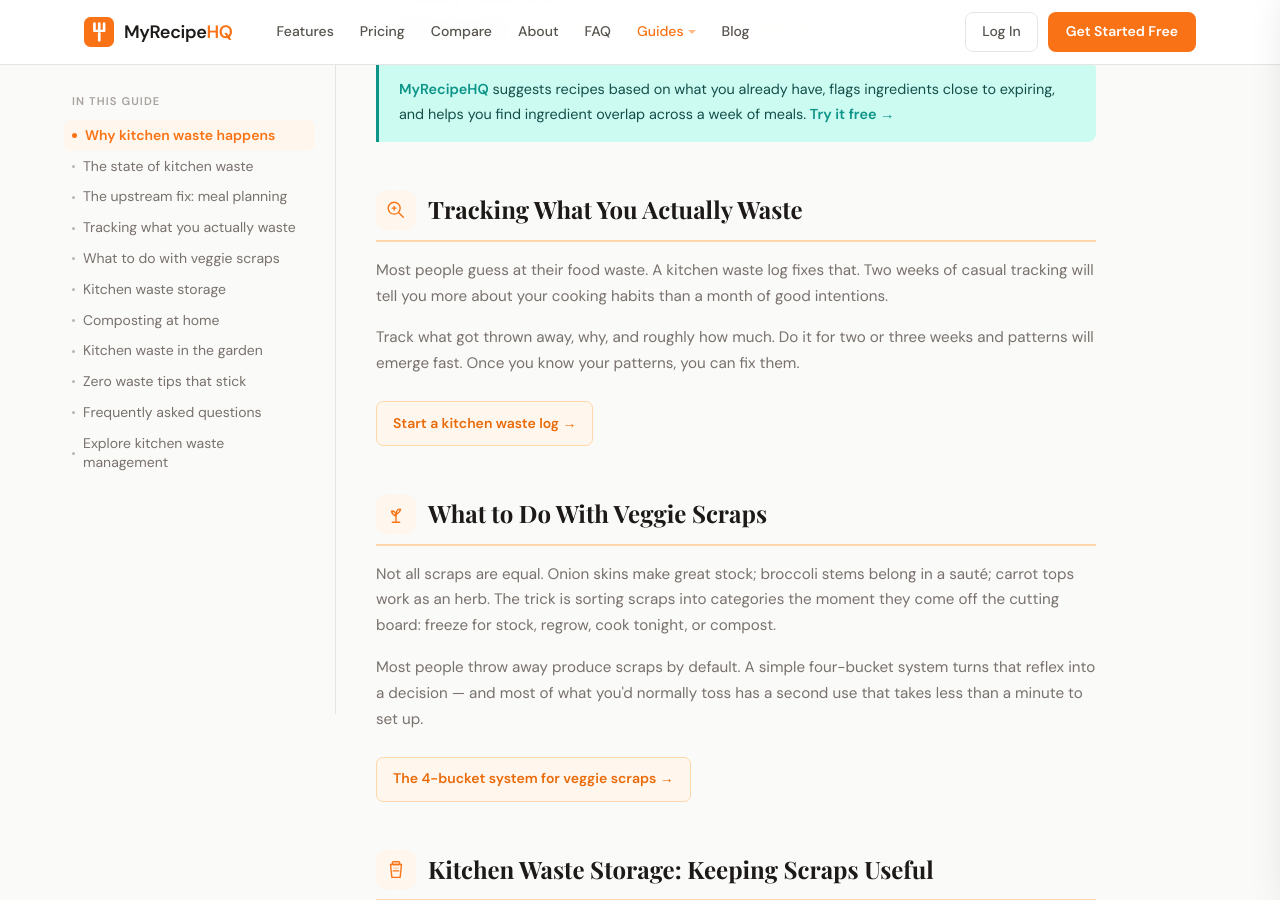
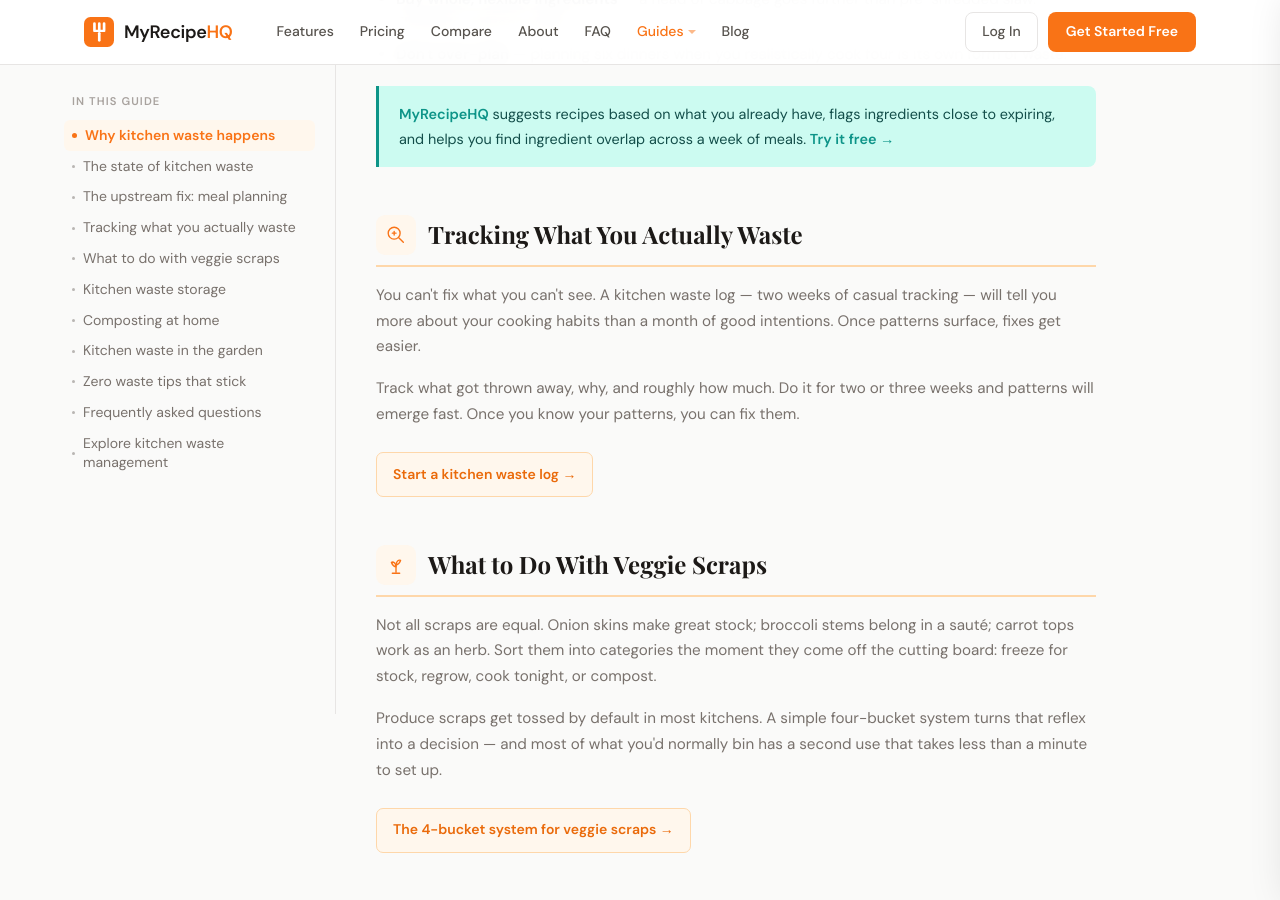
Before and after one commit to bgerlach463/recipehq-site, a Jekyll site: the page built from guides/kitchen-waste.html, in a window 1280 px wide and 900 px high, scrolled down 2032 px. Built offline with Jekyll 4.4.1, drawn with Linux system fonts in a browser that asks for light colours; some of the changed text lies outside the part shown.

Commit message:
Scrub AI tells from pillar guides + align meal planning FAQ
- Kitchen waste pillar: rewrite opener, 'The trick is...', and four
  'Most people...' paragraph starts
- Meal planning home pillar: rewrite main opener (triple tell), 'It's
  not about X, it's about Y' construction, 'This guide covers...' +
  'actually works', 'The key is...' FAQ, 'Most households...' FAQ, and
  'actually work' in descriptions
- Meal planning tips post: align JSON-LD FAQ with updated 2–5 dinner
  messaging (was out of sync with its own body and Tip 3)

Co-Authored-By: Claude Opus 4.6 (1M context) <noreply@anthropic.com>

```diff
--- a/_posts/2026-04-13-meal-planning-tips.html
+++ b/_posts/2026-04-13-meal-planning-tips.html
@@ -155,7 +155,7 @@ head_extra: |
           {
             "@type": "Question",
             "name": "How many dinners should I plan?",
-            "acceptedAnswer": { "@type": "Answer", "text": "Four to five is the right range for most families. Planning all seven nights sets you up to fail when plans change — and plans always change. Four dinners planned well, with leftovers covering a night or two, works better than seven meals that feel like commitments." }
+            "acceptedAnswer": { "@type": "Answer", "text": "Anywhere from 2 to 5 dinners, depending on how often you shop. If you shop twice a week, 2 or 3 dinners per trip keeps things fresh and flexible. If you do one weekly shop, 4 or 5 dinners covers the week with room for leftovers, a meal out, and the occasional unplanned night." }
           }
         ]
       }
--- a/guides/kitchen-waste.html
+++ b/guides/kitchen-waste.html
@@ -275,7 +275,7 @@ head_extra: |
             "name": "What's the easiest way to start reducing kitchen waste?",
             "acceptedAnswer": {
               "@type": "Answer",
-              "text": "Keep a notepad near your trash can for two weeks and write down everything you throw away. Most people are surprised by how quickly patterns appear — and once you see them, fixing them feels straightforward."
+              "text": "Keep a notepad near your trash can for two weeks and write down everything you throw away. Patterns surface fast once you start tracking — and once you see them, fixing them feels straightforward."
             }
           }
         ]
@@ -351,7 +351,7 @@ head_extra: |
   <main class="main-content">
 
     <div class="content-intro">
-      <p>Most kitchen waste isn't caused by carelessness — it's a planning gap. This guide covers the full system: from smarter meal planning upstream to composting and gardening downstream. Work through it all, or jump to the section you need most.</p>
+      <p>Kitchen waste is rarely a carelessness problem. It's a planning gap — the space between what gets bought and what ends up cooked — and closing that gap reaches into meal planning upstream and composting downstream. Work through the whole system below, or jump to the section you need most.</p>
     </div>
 
     <!-- Section 1: Why Kitchen Waste Happens -->
@@ -499,7 +499,7 @@ head_extra: |
         </div>
         Tracking What You Actually Waste
       </h2>
-      <p>Most people guess at their food waste. A kitchen waste log fixes that. Two weeks of casual tracking will tell you more about your cooking habits than a month of good intentions.</p>
+      <p>You can't fix what you can't see. A kitchen waste log — two weeks of casual tracking — will tell you more about your cooking habits than a month of good intentions. Once patterns surface, fixes get easier.</p>
       <p>Track what got thrown away, why, and roughly how much. Do it for two or three weeks and patterns will emerge fast. Once you know your patterns, you can fix them.</p>
       <a href="/blog/kitchen-waste-log/" class="read-link">Start a kitchen waste log →</a>
     </section>
@@ -517,8 +517,8 @@ head_extra: |
         </div>
         What to Do With Veggie Scraps
       </h2>
-      <p>Not all scraps are equal. Onion skins make great stock; broccoli stems belong in a sauté; carrot tops work as an herb. The trick is sorting scraps into categories the moment they come off the cutting board: freeze for stock, regrow, cook tonight, or compost.</p>
-      <p>Most people throw away produce scraps by default. A simple four-bucket system turns that reflex into a decision — and most of what you'd normally toss has a second use that takes less than a minute to set up.</p>
+      <p>Not all scraps are equal. Onion skins make great stock; broccoli stems belong in a sauté; carrot tops work as an herb. Sort them into categories the moment they come off the cutting board: freeze for stock, regrow, cook tonight, or compost.</p>
+      <p>Produce scraps get tossed by default in most kitchens. A simple four-bucket system turns that reflex into a decision — and most of what you'd normally bin has a second use that takes less than a minute to set up.</p>
       <a href="/blog/what-to-do-with-veggie-scraps/" class="read-link">The 4-bucket system for veggie scraps →</a>
     </section>
 
@@ -617,7 +617,7 @@ head_extra: |
       <p>Plan meals before you shop rather than shopping and figuring out meals afterward. Even a loose plan helps you buy with purpose instead of stocking up on fresh things that look good in the moment.</p>
 
       <h3>What's the easiest way to start reducing kitchen waste?</h3>
-      <p>Keep a notepad near your trash can for two weeks and write down everything you throw away. Most people are surprised by how quickly patterns appear — and once you see them, fixing them feels straightforward.</p>
+      <p>Keep a notepad near your trash can for two weeks and write down everything you throw away. Patterns surface fast once you start tracking — and once you see them, fixing them feels straightforward.</p>
     </div>
 
     <!-- Cluster Cards -->
```
Also changed, not shown: guides/meal-planning-home.html (+10 -10 lines).
